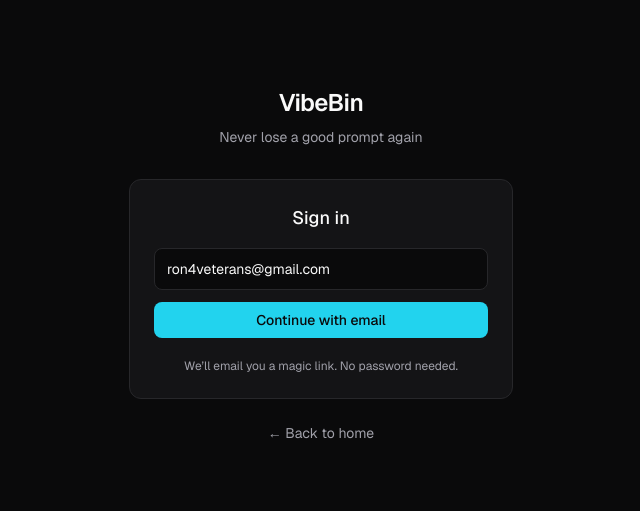
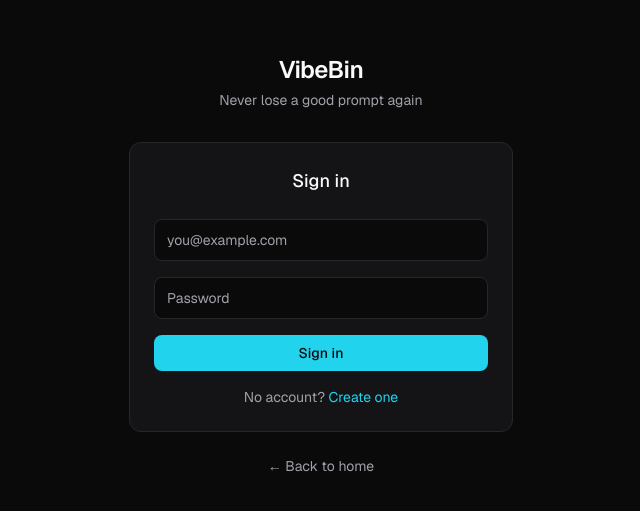
Before and after one commit to ron4veterans-cmd/vibebin, a Next.js app: page /login in a window 1280 px wide. Shown: the part 135-646 px from the top of the page, without its empty margins (319-959 px from the left). Built offline with nearby package versions, Linux system fonts and the light colour scheme; no server answers.

Commit message:
Replace magic link with password auth

```diff
--- a/src/app/login/page.tsx
+++ b/src/app/login/page.tsx
@@ -1,118 +1,112 @@
 "use client";
 
+import { useState } from "react";
 import Link from "next/link";
 import { useRouter } from "next/navigation";
-import { useState, useEffect } from "react";
 import { createClient } from "@/lib/supabase/client";
 import { Button } from "@/components/Button";
+import { Input } from "@/components/Input";
 
 export default function LoginPage() {
   const router = useRouter();
-  const [email, setEmail] = useState("ron4veterans@gmail.com");
+  const [email, setEmail] = useState("");
+  const [password, setPassword] = useState("");
+  const [mode, setMode] = useState<"signin" | "signup">("signin");
+  const [loading, setLoading] = useState(false);
   const [error, setError] = useState("");
-  const [sent, setSent] = useState(false);
-  const [loading, setLoading] = useState(false);
 
-  useEffect(() => {
-    const supabase = createClient();
-    if (!supabase) return;
-
-    supabase.auth.getSession().then(({ data }) => {
-      if (data.session) router.replace("/library");
-    });
-  }, [router]);
-
-  const handleEmailLogin = async (e: React.FormEvent) => {
+  const handleSubmit = async (e: React.FormEvent) => {
     e.preventDefault();
     setError("");
-    setSent(false);
+    setLoading(true);
 
-    const trimmed = email.trim().toLowerCase();
-    if (!trimmed || !trimmed.includes("@")) {
-      setError("Enter a valid email");
+    const supabase = createClient();
+    if (!supabase) {
+      setError("Auth not available.");
+      setLoading(false);
       return;
     }
 
-    const supabase = createClient();
-    if (!supabase) {
-      setError("Supabase is not configured.");
-      return;
+    if (mode === "signup") {
+      const { error } = await supabase.auth.signUp({ email, password });
+      if (error) {
+        setError(error.message);
+      } else {
+        router.push("/library");
+        router.refresh();
       }
-
-    setLoading(true);
-    const { error: authError } = await supabase.auth.signInWithOtp({
-      email: trimmed,
-      options: {
-        emailRedirectTo: `${window.location.origin}/auth/callback`,
-      },
-    });
+    } else {
+      const { error } = await supabase.auth.signInWithPassword({ email, password });
+      if (error) {
+        setError(error.message);
+      } else {
+        router.push("/library");
+        router.refresh();
+      }
+    }
     setLoading(false);
-
-    if (authError) {
-      setError(authError.message);
-      return;
-    }
-
-    setSent(true);
   };
 
   return (
-    <div className="min-h-screen flex flex-col items-center justify-center px-6">
-      <div className="w-full max-w-sm">
-        <div className="text-center mb-8">
-          <Link href="/" className="text-2xl font-semibold tracking-tight">
+    <div className="min-h-screen flex flex-col items-center justify-center px-4">
+      <Link href="/" className="text-2xl font-semibold tracking-tight mb-1">
         VibeBin
       </Link>
-          <p className="mt-2 text-muted text-sm">
-            Never lose a good prompt again
-          </p>
-        </div>
+      <p className="text-muted text-sm mb-8">Never lose a good prompt again</p>
 
-        <div className="border border-border rounded-xl bg-surface p-6 space-y-4">
-          <h1 className="text-lg font-medium text-center">Sign in</h1>
+      <div className="w-full max-w-sm border border-border rounded-xl p-6 bg-surface">
+        <h1 className="text-lg font-medium text-center mb-6">
+          {mode === "signin" ? "Sign in" : "Create account"}
+        </h1>
 
-          {sent ? (
-            <div className="text-center space-y-3">
-              <p className="text-sm text-foreground">Check your email</p>
-              <p className="text-xs text-muted">
-                We sent a magic link to <span className="text-foreground">{email}</span>.
-                Click it to sign in.
-              </p>
-            </div>
-          ) : (
-            <form onSubmit={handleEmailLogin} className="space-y-3">
-              <div>
-                <label htmlFor="email" className="sr-only">
-                  Email
-                </label>
-                <input
-                  id="email"
+        <form onSubmit={handleSubmit} className="space-y-4">
+          <Input
             type="email"
             placeholder="you@example.com"
             value={email}
             onChange={(e) => setEmail(e.target.value)}
-                  className="w-full bg-background border border-border rounded-lg px-3 py-2.5 text-sm placeholder:text-muted focus:outline-none focus:ring-1 focus:ring-accent"
             required
+            autoComplete="email"
           />
-              </div>
-              {error && <p className="text-xs text-destructive">{error}</p>}
+          <Input
+            type="password"
+            placeholder="Password"
+            value={password}
+            onChange={(e) => setPassword(e.target.value)}
+            required
+            autoComplete={mode === "signin" ? "current-password" : "new-password"}
+            minLength={6}
+          />
+          {error && <p className="text-sm text-destructive">{error}</p>}
           <Button type="submit" className="w-full" disabled={loading}>
-                {loading ? "Sending…" : "Continue with email"}
+            {loading ? "Please wait…" : mode === "signin" ? "Sign in" : "Create account"}
           </Button>
         </form>
+
+        <p className="mt-4 text-center text-sm text-muted">
+          {mode === "signin" ? (
+            <>
+              No account?{" "}
+              <button type="button" className="text-accent hover:underline" onClick={() =>
+setMode("signup")}>
+                Create one
+              </button>
+            </>
+          ) : (
+            <>
+              Already have an account?{" "}
+              <button type="button" className="text-accent hover:underline" onClick={() =>
+setMode("signin")}>
+                Sign in
+              </button>
+            </>
           )}
-
-          <p className="text-xs text-muted text-center pt-1">
-            We’ll email you a magic link. No password needed.
         </p>
       </div>
 
-        <p className="mt-6 text-center text-sm text-muted">
-          <Link href="/" className="hover:text-foreground transition-colors">
+      <Link href="/" className="mt-6 text-sm text-muted hover:text-foreground">
         ← Back to home
       </Link>
-        </p>
-      </div>
     </div>
   );
 }
```
Lines whose indentation alone changed are shown as unchanged.
